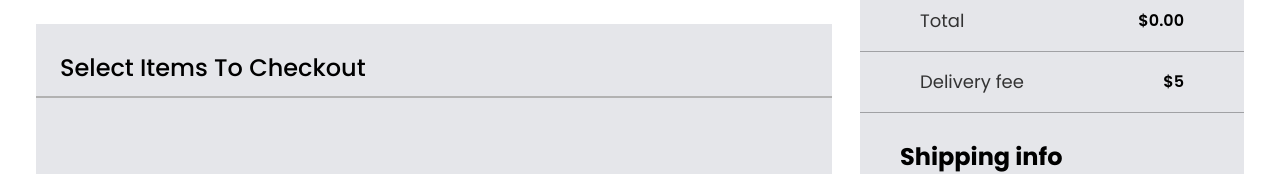
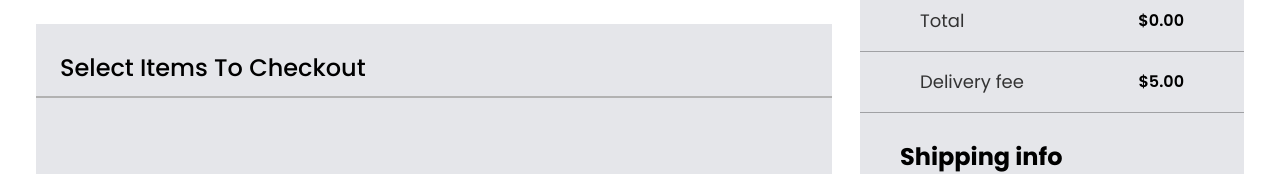
Before and after one commit to IdrisRoti/timeless-trends-hng, a Next.js app: page /cart in a window 1280 px wide. Shown: the part 297-471 px from the top of the page. Built offline with nearby package versions, Linux system fonts and the light colour scheme.

Commit message:
turned shopping cost into variable

```diff
--- a/components/cart/OrderSummary.tsx
+++ b/components/cart/OrderSummary.tsx
@@ -12,7 +12,7 @@
     return totalPrice;
   }, 0);
 
-
+  const shippingCost = 5;
 
   return (
     <section className="md:col-span-4 bg-[#E5E6EA] max-h-fit pb-2">
@@ -29,7 +29,7 @@
         <p className="text-[#333] text-sm sm:text-base md:text-lg">
           Delivery fee
         </p>
-        <span className="font-semibold">$5</span>
+        <span className="font-semibold">${shippingCost.toFixed(2)}</span>
       </div>
       <div className="bg-black/30 h-[1px]" />
       {/* shipping info */}
--- a/components/checkout/PaymentInfo.tsx
+++ b/components/checkout/PaymentInfo.tsx
@@ -18,10 +18,10 @@
   const router = useRouter()
 
   const handlePayment=()=>{
-    clearCart()
+
     toast.success("Payment Succesful!")
     router.push("/")
-
+    clearCart()
 
   }
 
```
